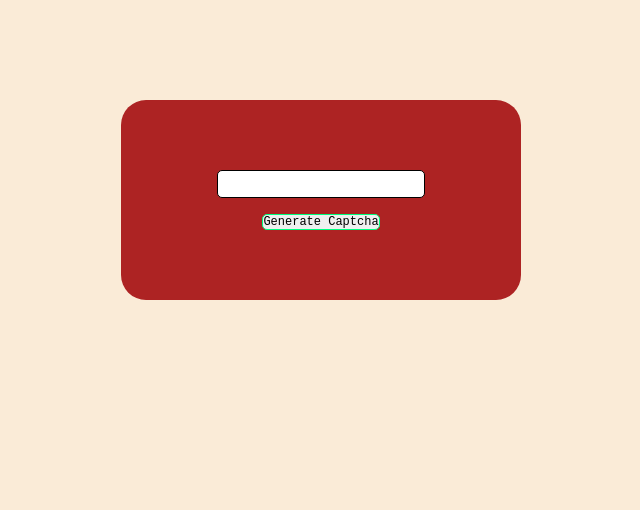
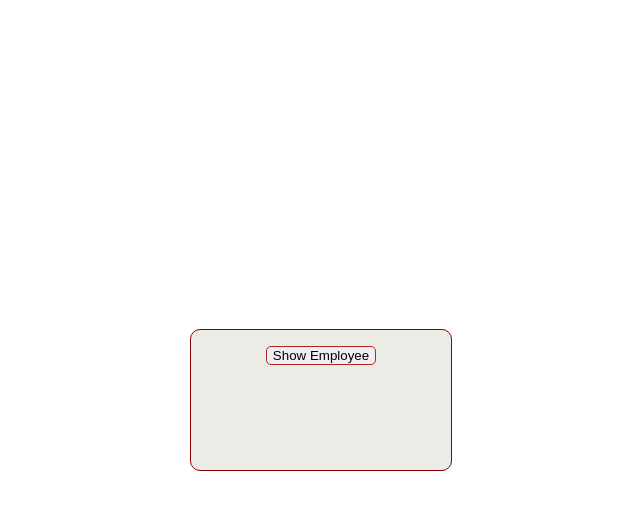
Before and after one commit to ShreeNareshK/react-full-course, a React (Create React App) app: page / in a window 1280 px wide. Shown: the top 510 px of the page, without its empty margins (319-959 px from the left). Built offline with nearby package versions, Linux system fonts and the light colour scheme.

Commit message:
Added advanced useState concept like conditional rendering of useState

```diff
--- /dev/null
+++ b/src/Advancedusestate.js
@@ -0,0 +1,73 @@
+import React, { useState } from "react";
+import './advanecedUseState.css';
+
+function AdvanceUseState() {
+  /* var details = [
+    {
+      firstName: "Naresh",
+      lastName: "Shree",
+      contact: "+91 7995190840",
+      designation: "Frontend Dev",
+    },
+    {
+      firstName: "Chinni",
+      lastName: "Chinni",
+      contact: "+91 9494310396",
+      designation: "Systems Engineer",
+    },
+  ];
+
+  const [data, setData] = useState(details[0]); // Set initial state with the first item
+
+  function changeEmployee() {
+    setData(details[1]); // Set state to the second item
+  } */
+
+  var object={
+    firstName : "Shree",
+    lastName : "Naresh",
+    contact : "+91 7995190840",
+    designation : "Frontend Dev",
+  }
+  const[data, setData]=useState('');
+  const[hide, show]=useState(true);
+  function changeEmployee(){
+    setData(object);
+    show(false);
+  }
+  function clearEmployee(){
+    setData('');
+    show(true);
+  }
+  return (
+    <>
+      <div>
+          {/* <div className="emp-card" >
+            <div className="firstName">{data.firstName}</div>
+            <div className="lastName">{data.lastName}</div>
+            <div className="contact">{data.contact}</div>
+            <div className="designation">{data.designation}</div>
+            <button className="next" onClick={changeEmployee}>Change Employee</button>
+        </div> */}
+        <div className="emp-card" >
+            <div className="firstName">{data.firstName}</div>
+            <div className="lastName">{data.lastName}</div>
+            <div className="contact">{data.contact}</div>
+            <div className="designation">{data.designation}</div>
+            {hide&&
+            <>
+            <button className="next" onClick={changeEmployee}>Show Employee</button>
+            </>
+            }
+            {!hide &&
+            <>
+            <button className="clear" onClick={clearEmployee}>Hide Employee</button>
+            </>
+            }
+        </div>
+      </div>
+    </>
+  );
+}
+
+export default AdvanceUseState;
--- a/src/App.js
+++ b/src/App.js
@@ -1,11 +1,14 @@
 import './App.css';
 import Usestate from './Usestate';
-
+import Advanceusestate from './Advancedusestate'
 function App() {
   return (
     <div className="App">
-        <Usestate />
-    </div>
+{/*         <Usestate />
+ */}
+          <Advanceusestate />
+
+  </div>
   );
 }
 
--- /dev/null
+++ b/src/advanecedUseState.css
@@ -0,0 +1,50 @@
+body {
+    margin: 0;
+    padding: 0;
+    display: flex;
+    justify-content: center;
+    align-items: center;
+    height: 100vh; /* Set body height to 100% of the viewport height */
+}
+
+.emp-card {
+    height: 130px;
+    width: 250px;
+    background-color: #eaece5;
+    border: 1px solid darkred;
+    border-radius: 10px;
+    padding: 5px
+}
+.firstName{
+  margin-top: 6px;
+    font-size: 20px;
+    font-weight: 600;
+}
+.lastName{
+      font-size: 18px;
+      font-weight: 500;
+}
+.contact{
+        font-size: 16px;
+        font-weight: 400;
+}
+.designation{
+        font-size: 15px;
+        font-weight: 300;
+}
+.next, .clear{
+    height: auto;
+    width: auto;
+    border: 1px solid firebrick;
+    border-radius: 5px;
+    margin: 5px;
+}
+.next:hover,
+.clear:hover {
+    /* Add your hover effect styles here */
+    background-color: #0056b3; /* Darker background color on hover */
+    color: #eaeaea; /* Lighter text color on hover */
+    border: 1px solid #0056b3; /* Add a border on hover */
+    box-shadow: 0 0 5px rgba(0, 0, 0, 0.3); /* Add a subtle box shadow on hover */
+    /* Add any other styles you want for the hover effect */
+}
--- a/src/useState.css
+++ b/src/useState.css
@@ -1,4 +1,4 @@
-*{
+/* *{
     padding: 0px;
     margin: 0px;
     font-family: 'Courier New', Courier, monospace;
@@ -39,3 +39,4 @@ body{
     font-size: 12px;
     cursor: pointer;
 }
+ */
```
